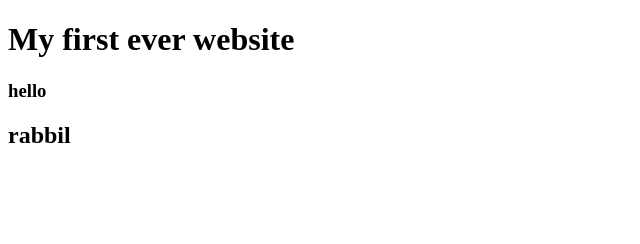
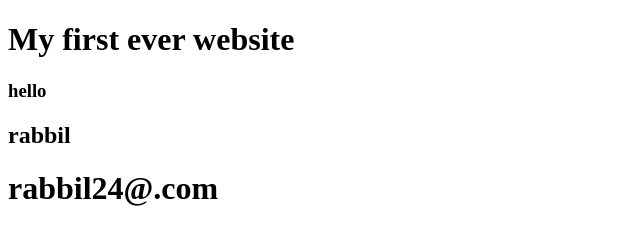
Before and after one commit to rabbil80/-my-first-website, a plain HTML site: page my-first-website/index.html in a window 1280 px wide. Shown: the whole page, without its empty margins (0-640 px from the left). Drawn offline with Linux system fonts and the light colour scheme.

Commit message:
Update index.html

```diff
--- a/my-first-website/index.html
+++ b/my-first-website/index.html
@@ -9,5 +9,6 @@
     <h1>My first ever website</h1>
     <h3>hello</h3>
     <h2>rabbil</h2>
+    <h1>rabbil24@.com</h1>
 </body>
 </html>
```
